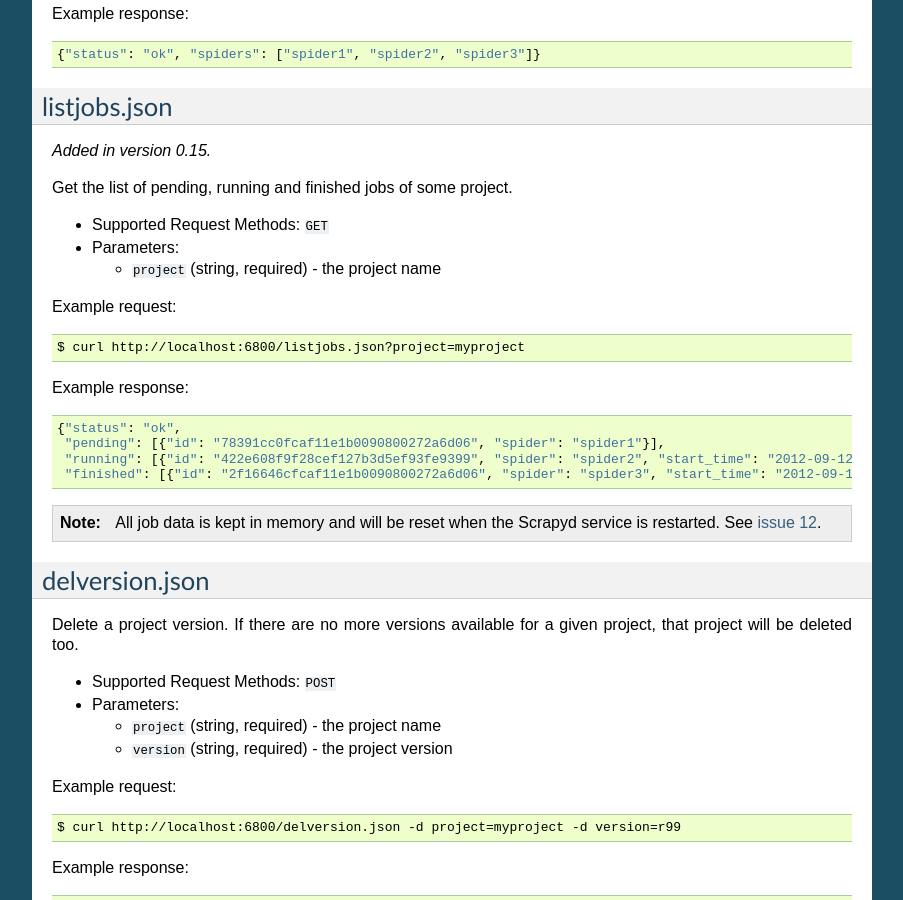
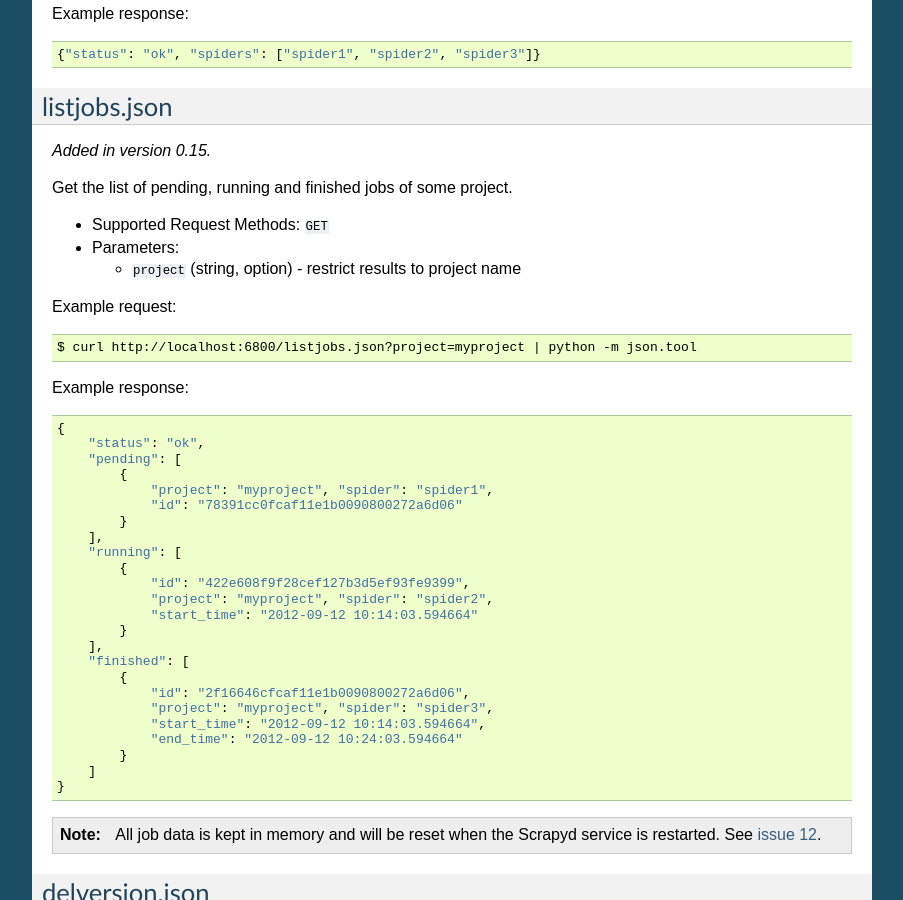
Before and after one commit to scrapy/scrapyd, a Sphinx documentation site: the page built from docs/api.rst, in a window 1280 px wide and 900 px high, scrolled down 2880 px. Shown: the whole window, without its empty margins (198-1101 px from the left). Built offline with Sphinx 7.4.7, drawn with Linux system fonts in a browser that asks for light colours.

Commit message:
project arg in listjobs ws optional: list em all

```diff
--- a/docs/api.rst
+++ b/docs/api.rst
@@ -172,18 +172,38 @@ Get the list of pending, running and finished jobs of some project.
 * Supported Request Methods: ``GET``
 * Parameters:
 
-  * ``project`` (string, required) - the project name
+  * ``project`` (string, option) - restrict results to project name
 
 Example request::
 
-    $ curl http://localhost:6800/listjobs.json?project=myproject
+    $ curl http://localhost:6800/listjobs.json?project=myproject | python -m json.tool
 
 Example response::
 
-    {"status": "ok",
-     "pending": [{"id": "78391cc0fcaf11e1b0090800272a6d06", "spider": "spider1"}],
-     "running": [{"id": "422e608f9f28cef127b3d5ef93fe9399", "spider": "spider2", "start_time": "2012-09-12 10:14:03.594664"}],
-     "finished": [{"id": "2f16646cfcaf11e1b0090800272a6d06", "spider": "spider3", "start_time": "2012-09-12 10:14:03.594664", "end_time": "2012-09-12 10:24:03.594664"}]}
+    {
+        "status": "ok",
+        "pending": [
+            {
+                "project": "myproject", "spider": "spider1",
+                "id": "78391cc0fcaf11e1b0090800272a6d06"
+            }
+        ],
+        "running": [
+            {
+                "id": "422e608f9f28cef127b3d5ef93fe9399",
+                "project": "myproject", "spider": "spider2",
+                "start_time": "2012-09-12 10:14:03.594664"
+            }
+        ],
+        "finished": [
+            {
+                "id": "2f16646cfcaf11e1b0090800272a6d06",
+                "project": "myproject", "spider": "spider3",
+                "start_time": "2012-09-12 10:14:03.594664",
+                "end_time": "2012-09-12 10:24:03.594664"
+            }
+        ]
+    }
 
 .. note:: All job data is kept in memory and will be reset when the Scrapyd service is restarted. See `issue 12`_.
 
--- a/docs/news.rst
+++ b/docs/news.rst
@@ -6,6 +6,12 @@ Release notes
 1.3.0
 -----
 *Unreleased*
+
+Added
+~~~~~
+
+- Make project argument to listjobs.json optional,
+  so that we can easily query for all jobs.
 
 Removed
 ~~~~~~~
```
Also changed, not shown: 1 other file.
